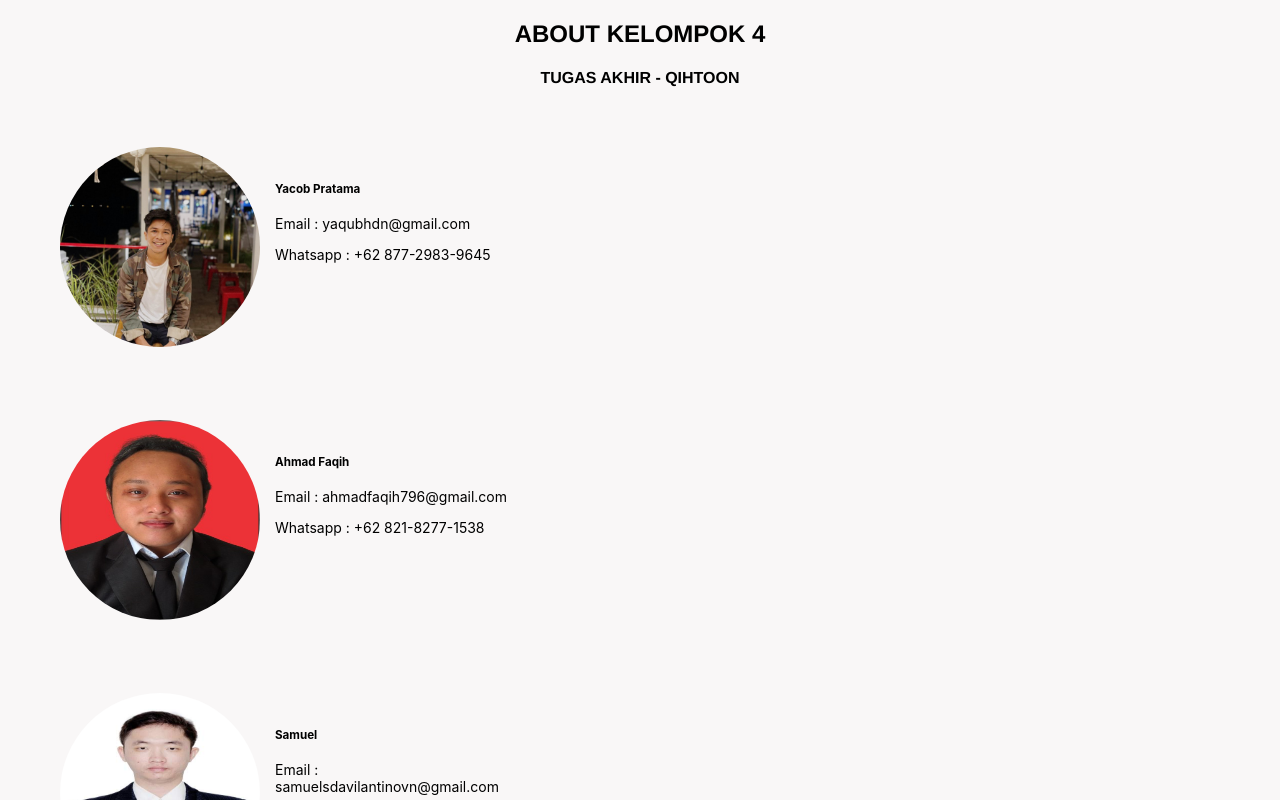
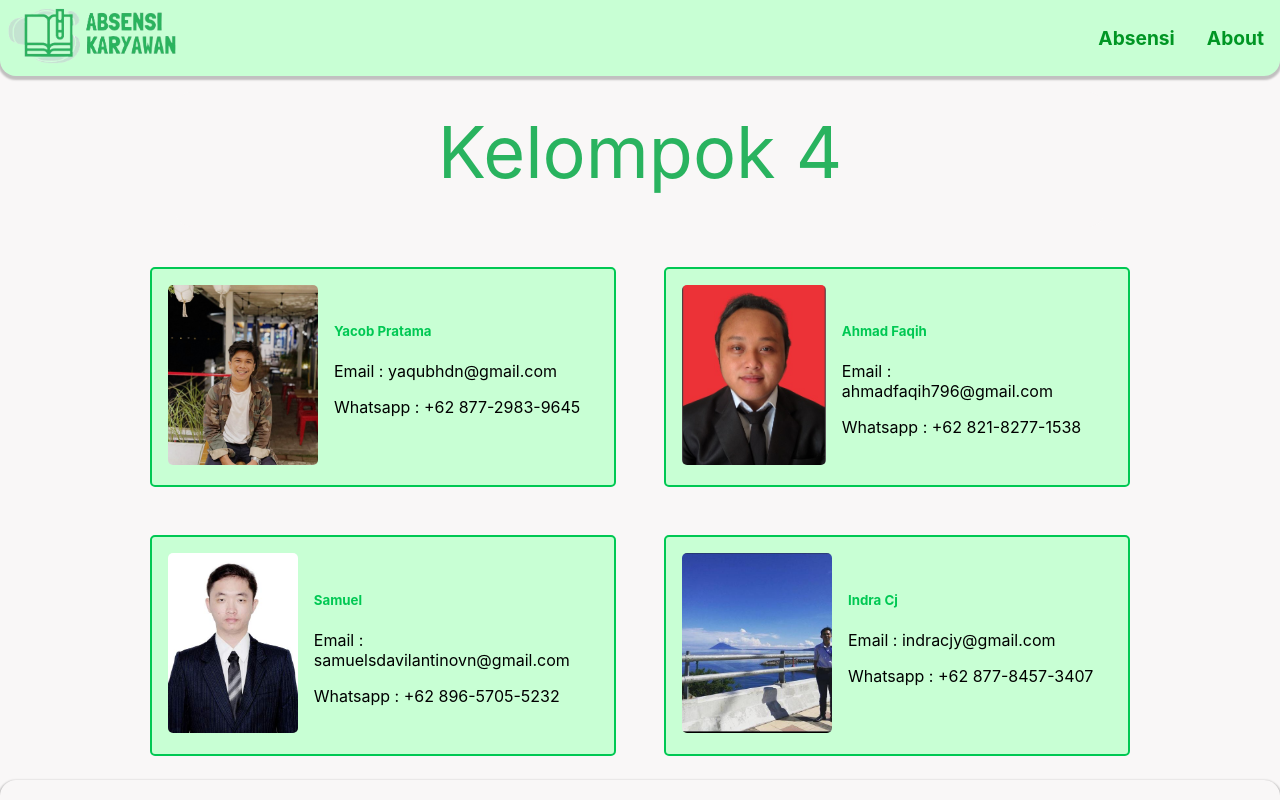
Before and after one commit to ahmadfaqih796/absensi-react, a React (Create React App) app: page /about in a window 1280 px wide. Shown: the top 800 px of the page. Built offline with nearby package versions, Linux system fonts and the light colour scheme.

Commit message:
update about pages

```diff
--- a/src/assets/css/about.css
+++ b/src/assets/css/about.css
@@ -1,44 +1,31 @@
+.flex-gallery {
+	flex-wrap: wrap;
+	display: flex;
+	justify-content: center;
+	width: 100%;
 
-h2, h4 {
-    text-align: center;
-    font-family: 'Franklin Gothic Medium', 'Arial Narrow', Arial, sans-serif;
-    top : 100px;
 }
-
-
 .gallery{
-    background-color:var(--primary-variant) ;
     text-align: left ;
-    width: 500px;
-    border: 100px;
-    padding: 10px;
-    border-radius: 50px ;
+    width: 430px;
+		margin: 1.5rem;
+		background-color: var(--succes);
+    border: 2px solid var(--primary);
+		border-radius: 5px;
     display: flex;
     font-size: 14px;
-    margin: 50px;
-
+		padding: 1rem;
  }
-
-.text{
-    text-align: left;
+ .gallery img {
+	object-fit: cover;
+	width: 150px;
+	border-radius: 5px;
+	height: 180px;
  }
-.div.gallery {
-    margin: 5px;
-    border: 1px solid #ccc;
-    float: left;
-    width: 180px;
-  }
-
-  div.gallery:hover {
-    border: 1px solid #777;
-  }
-
-  div.gallery img {
-    border-radius: 50%;
-
-  }
-
-  div.desc {
-    padding: 15px;
-    text-align: center;
-  }
+ .gallery .desc {
+	font-size: 1rem;
+	padding: 1rem;
+ }
+ .gallery .desc h5 {
+	color: var(--primary);
+ }
--- a/src/pages/monitor/About.js
+++ b/src/pages/monitor/About.js
@@ -3,78 +3,52 @@ import yaqub from "../../assets/image/yaqub.jpeg";
 import faqih from "../../assets/image/faqih.jpeg";
 import samuel from "../../assets/image/samuel.jpeg";
 import indra from "../../assets/image/indra.jpeg";
+import NavigasiMonitor from "./Navigasi";
+import Footer from "../../components/Footer";
 
 const About = () => {
   return (
-    <section>
-      <h2 className="h2">ABOUT KELOMPOK 4</h2>
-      <h4 className="h4">TUGAS AKHIR - QIHTOON</h4>
-
-      <div className="g1">
+    <>
+      <NavigasiMonitor />
+      <main className="konten">
+        <legend>Kelompok 4</legend>
+      </main>
+      <section className="flex-gallery">
         <div className="gallery">
-          <a target="_blank" href="yaqub.jpeg">
-            <img src={yaqub} alt="yaqub" width="200" height="200" />
-          </a>
+          <img src={yaqub} alt="yaqub" />
           <div className="desc">
             <h5 className="text"> Yacob Pratama </h5>
             <p className="text">Email : yaqubhdn@gmail.com </p>
             <p className="text">Whatsapp : +62 877-2983-9645 </p>
           </div>
         </div>
-      </div>
-
-      <div className="g2">
         <div className="gallery">
-          <a target="_blank" href="faqih.jpeg">
-            <img src={faqih} alt="faqih" width="200" height="200" />
-          </a>
+          <img src={faqih} alt="faqih" />
           <div className="desc">
             <h5 className="text"> Ahmad Faqih</h5>
             <p className="text">Email : ahmadfaqih796@gmail.com </p>
             <p className="text">Whatsapp : +62 821-8277-1538 </p>
           </div>
         </div>
-      </div>
-
-      <div className="g3">
         <div className="gallery">
-          <a target="_blank" href="samuel.jpeg">
-            <img src={samuel} alt="samuel" width="200" height="200" />
-          </a>
+          <img src={samuel} alt="samuel" />
           <div className="desc">
             <h5 className="text"> Samuel </h5>
             <p className="text">Email : samuelsdavilantinovn@gmail.com </p>
             <p className="text">Whatsapp : +62 896-5705-5232 </p>
           </div>
         </div>
-      </div>
-
-      <div className="g4">
         <div className="gallery">
-          <a target="_blank" href="indra.jpeg">
-            <img src={indra} alt="indra" width="200" height="200" />
-          </a>
+          <img src={indra} alt="indra" />
           <div className="desc">
             <h5 className="text"> Indra Cj</h5>
             <p className="text">Email : indracjy@gmail.com </p>
             <p className="text">Whatsapp : +62 877-8457-3407 </p>
           </div>
         </div>
-      </div>
-
-      {/* <div className="gallery">
-              <a target="_blank" href="img_lights.jpg">
-                <img src={indra} alt="Northern Lights" width="200" height="200"/>
-              </a>
-              <div className="desc">Add a description of the image here</div>
-            </div>
-            <div className="gallery">
-              <a target="_blank" href="img_mountains.jpg">
-                <img src={samuel} alt="Mountains" width="200" height="200"/>
-              </a>
-              <div className="desc">Add a description of the image here</div>
-            </div> */}
-    </section>
+      </section>
+			<Footer />
+    </>
   );
 };
 export default About;
```
